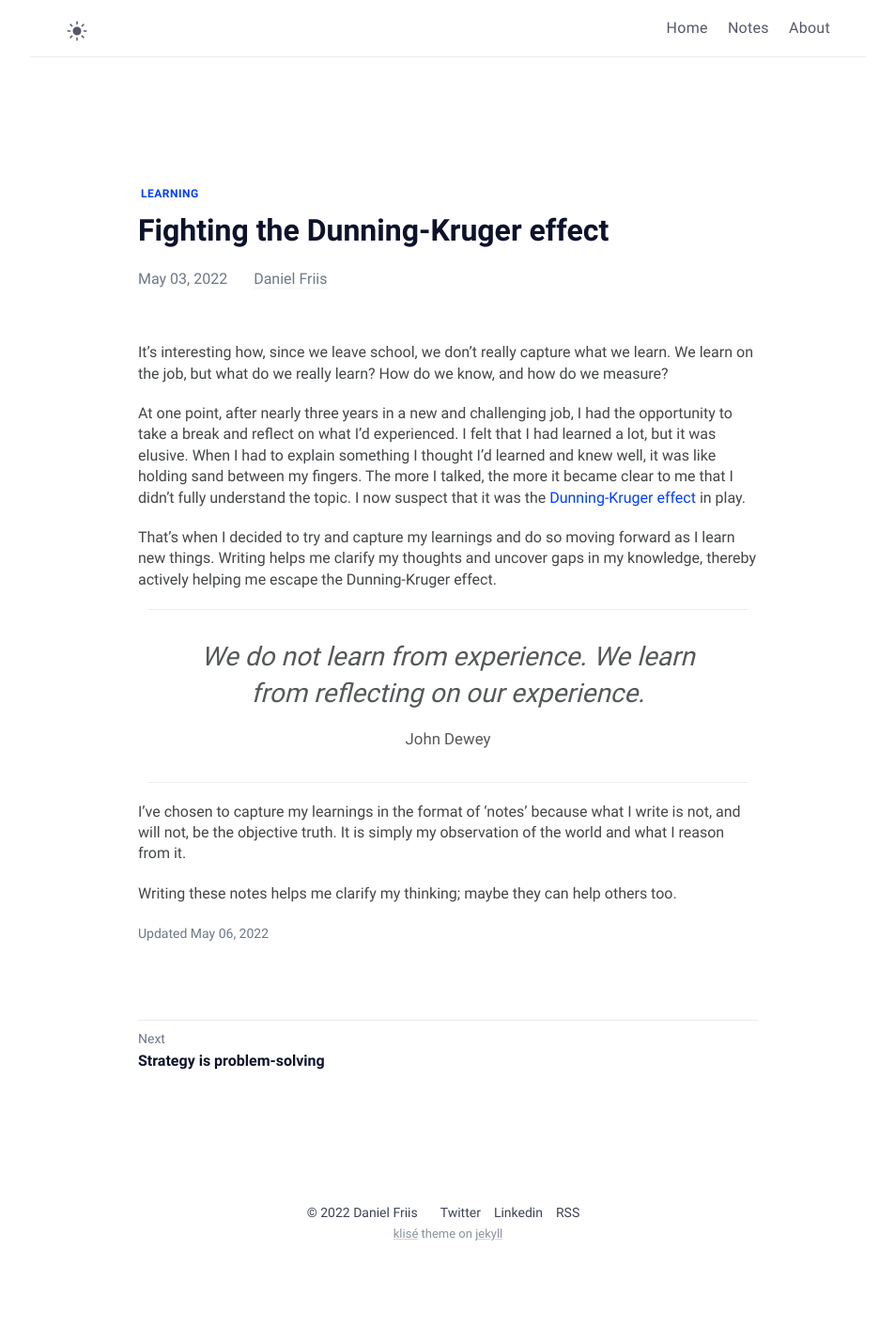
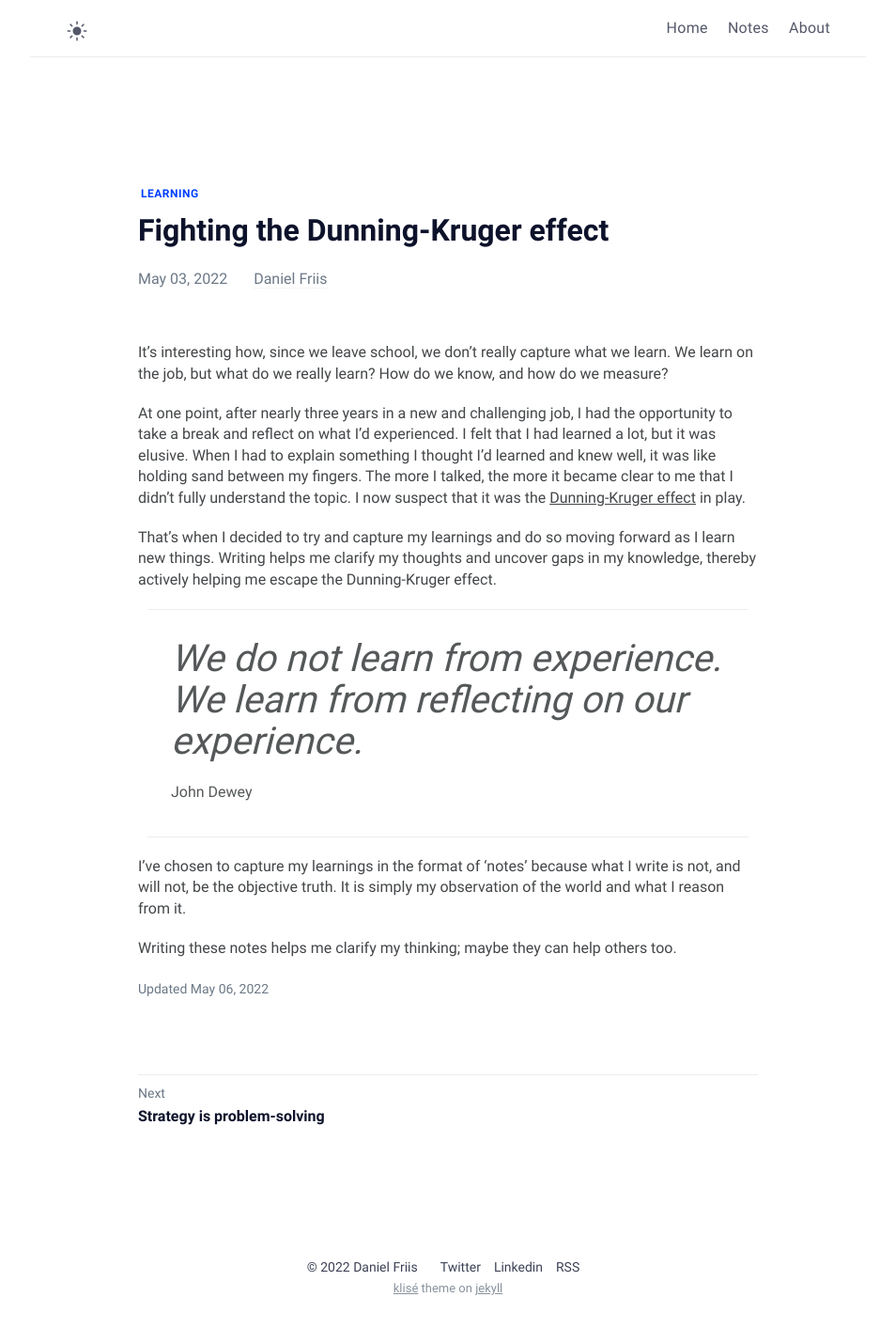
Before and after one commit to danielfriis/danielfriis.github.io, a Jekyll site: the page built from _posts/2022-04-27-fighting-the-dunning-kruger-effect/2022-04-27-fighting-the-dunning-kruger-effect.md, in a window 1280 px wide. Shown: the whole page at 94% size, without its empty margins (163-1116 px from the left). Built offline with Jekyll 4.4.1, drawn with Linux system fonts in a browser that asks for light colours; before the commit the page ends 1354 px from its top, so only the background shows below that.

Commit message:
Update various things

```diff
--- a/_config.yml
+++ b/_config.yml
@@ -12,7 +12,7 @@ mode: light # default theme "dark" | "light"
 author:
   name: Daniel Friis # author name
   bio: >- # tell to the world
-    Reflections on technology, business, and design that I couldn’t find elsewhere.
+    Technology, business, but mostly random thoughts
   twitter: daniel_friis # twitter username
   linkedin: dfriis # linkedin username
   email: d@friis.me # email adress
--- a/_sass/klise/_base.scss
+++ b/_sass/klise/_base.scss
@@ -239,7 +239,7 @@ h6 > a {
 // Link
 a {
   color: inherit;
-  text-decoration-color: $smoke;
+  // text-decoration-color: $smoke;
 
   &:hover {
     color: $text-link-blue;
@@ -265,14 +265,14 @@ em {
 blockquote {
   // color: $gray;
   font-style: italic;
-  text-align: center;
+  // text-align: center;
   opacity: 0.9;
   border-top: 1px solid $light;
   border-bottom: 1px solid $light;
   padding: 30px 25px 25px;
   margin: 0 10px 20px 10px;
-  font-size: 1.75em;
-  line-height: 1.4em;
+  font-size: 2.5em;
+  line-height: 1.1em;
 
   > :last-child {
     margin-bottom: 0;
@@ -282,7 +282,7 @@ blockquote {
   cite {
     margin-top: 10px;
     display: block;
-    font-size: 0.6em;
+    font-size: 0.4em;
     font-style: normal;
   }
 }
--- a/_sass/klise/_layout.scss
+++ b/_sass/klise/_layout.scss
@@ -10,6 +10,13 @@
   padding: $spacing-full - 15px $spacing-full;
   line-height: 1.85;
   @extend %clearfix;
+}
+
+.header {
+  a {
+    color: $text-link-blue;
+    text-decoration: none;
+  }
 }
 
 // Navigation
--- a/_sass/klise/_post.scss
+++ b/_sass/klise/_post.scss
@@ -88,8 +88,8 @@
   }
 
   a {
-    color: $text-link-blue;
-    text-decoration: none;
+    // color: $text-link-blue;
+    // text-decoration: none;
     // &[target="_blank"]::after {
     //   content: " \2197";
     //   font-size: $small-font-size;
```
